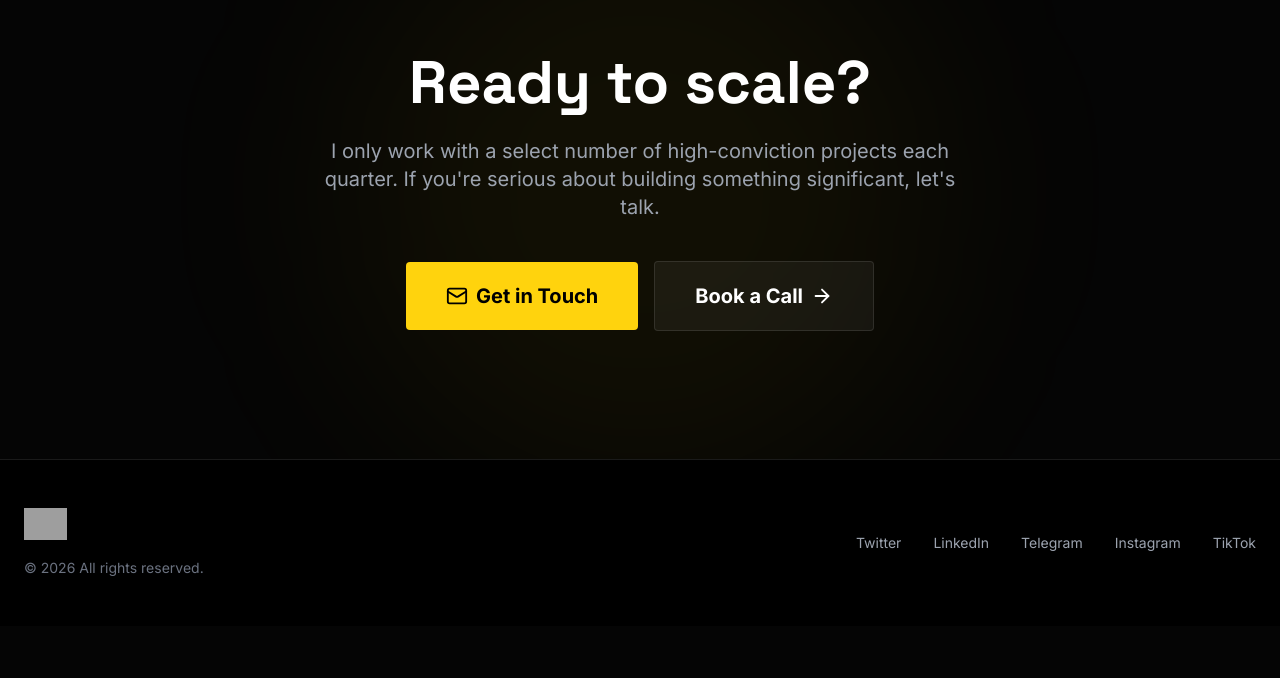
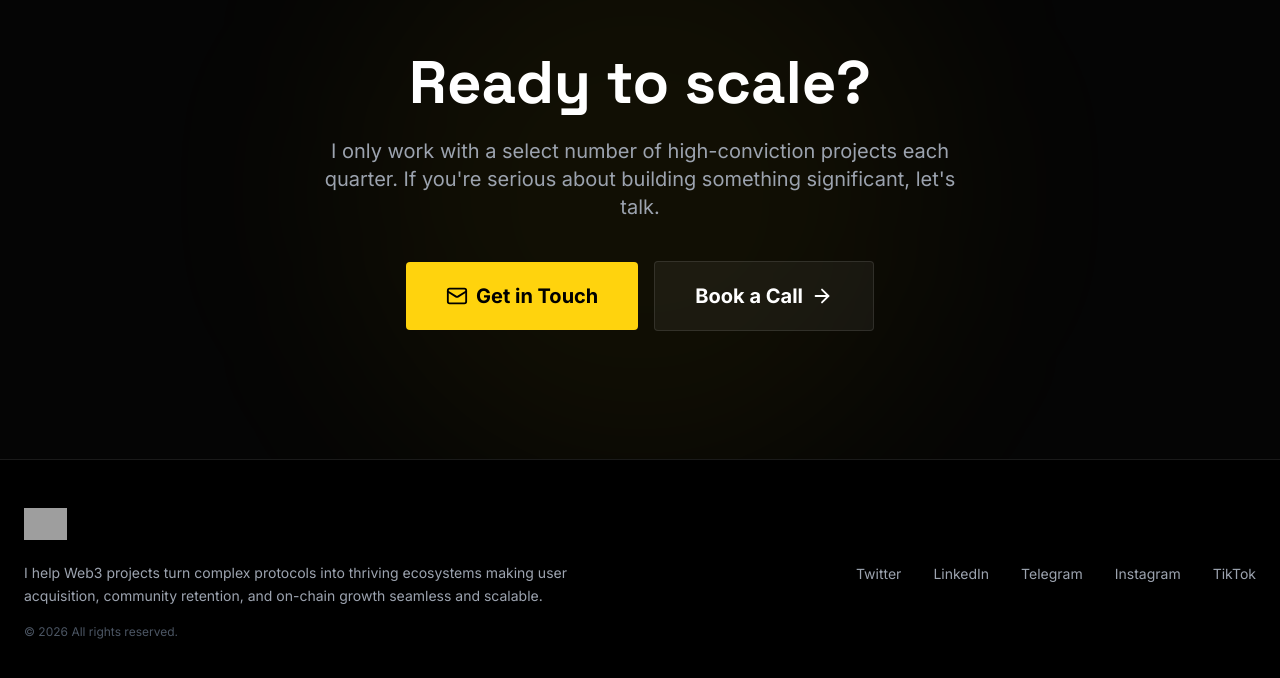
Before and after one commit to CDCODE02/XploitWebsite, a React (Vite) app: page / in a window 1280 px wide. Shown: the part 4796-5474 px from the top of the page. Before the commit the page ends 5422 px from the top, so only its background shows below. Built offline with nearby package versions, Linux system fonts and the light colour scheme; grey boxes are pictures that could not be loaded.

Commit message:
feat: Enhance footer layout and content
Updates the footer component with improved spacing, a more descriptive tagline, and adjusted text styling for better readability and visual appeal.

```diff
--- a/components/Footer.tsx
+++ b/components/Footer.tsx
@@ -3,16 +3,19 @@ import React from 'react';
 const Footer: React.FC = () => {
   return (
     <footer className="py-12 bg-black border-t border-white/10">
-      <div className="max-w-7xl mx-auto px-6 flex flex-col md:flex-row justify-between items-center gap-6">
-        <div className="text-center md:text-left">
-          <a href="#home" className="inline-block mb-2">
+      <div className="max-w-7xl mx-auto px-6 flex flex-col md:flex-row justify-between items-center gap-8">
+        <div className="text-center md:text-left max-w-xl">
+          <a href="#home" className="inline-block mb-4">
             <img
               src="https://i.ibb.co/CsYdLDLD/explot-logo.png"
               alt="Edwin Xploit"
               className="h-8 w-auto object-contain hover:opacity-80 transition-opacity"
             />
           </a>
-          <p className="text-gray-500 text-sm mt-1">
+          <p className="text-gray-400 text-sm mb-4 leading-relaxed">
+            I help Web3 projects turn complex protocols into thriving ecosystems making user acquisition, community retention, and on-chain growth seamless and scalable.
+          </p>
+          <p className="text-gray-600 text-xs">
             © {new Date().getFullYear()} All rights reserved.
           </p>
         </div>
```
